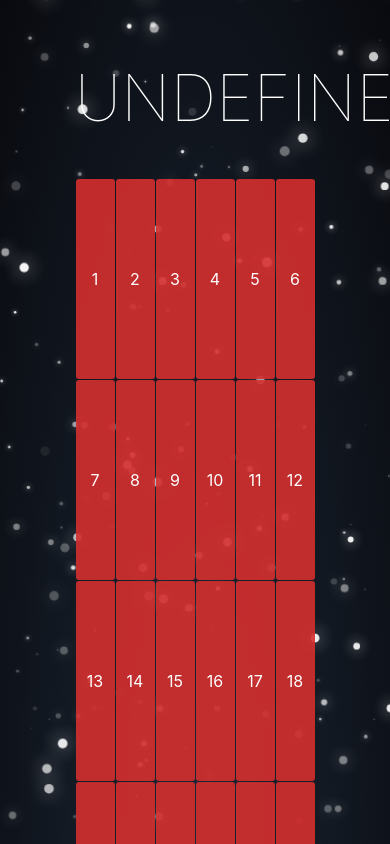
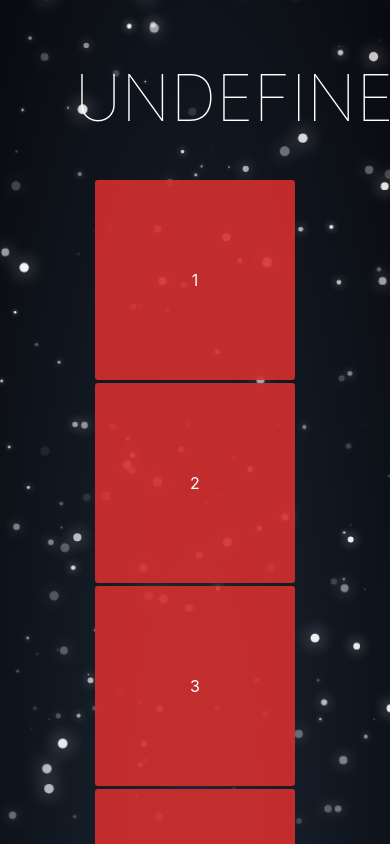
Before and after one commit to koffeinfrei/advent-calendar, a SvelteKit app: page / in a window 390 px wide. Shown: the top 844 px of the page. Built offline with nearby package versions, Linux system fonts and the light colour scheme.

Commit message:
responsive number of doors per row

```diff
--- a/src/routes/Calendar.svelte
+++ b/src/routes/Calendar.svelte
@@ -9,24 +9,18 @@
   <Door number=4 />
   <Door number=5 />
   <Door number=6 />
-</div>
-<div class="calendar">
   <Door number=7 />
   <Door number=8 />
   <Door number=9 />
   <Door number=10 />
   <Door number=11 />
   <Door number=12 />
-</div>
-<div class="calendar">
   <Door number=13 />
   <Door number=14 />
   <Door number=15 />
   <Door number=16 />
   <Door number=17 />
   <Door number=18 />
-</div>
-<div class="calendar">
   <Door number=19 />
   <Door number=20 />
   <Door number=21 />
@@ -38,6 +32,9 @@
 <style>
   .calendar {
     display: flex;
+    flex-wrap: wrap;
     justify-content: center;
+    margin: auto;
+    max-width: 1280px;
   }
 </style>
--- a/src/routes/Door.svelte
+++ b/src/routes/Door.svelte
@@ -59,7 +59,7 @@
   background: transparent;
   width: 200px;
   height: 200px;
-  margin: 0.5px;
+  margin: 1.5px;
 
   perspective: 1000px;
 }
```
